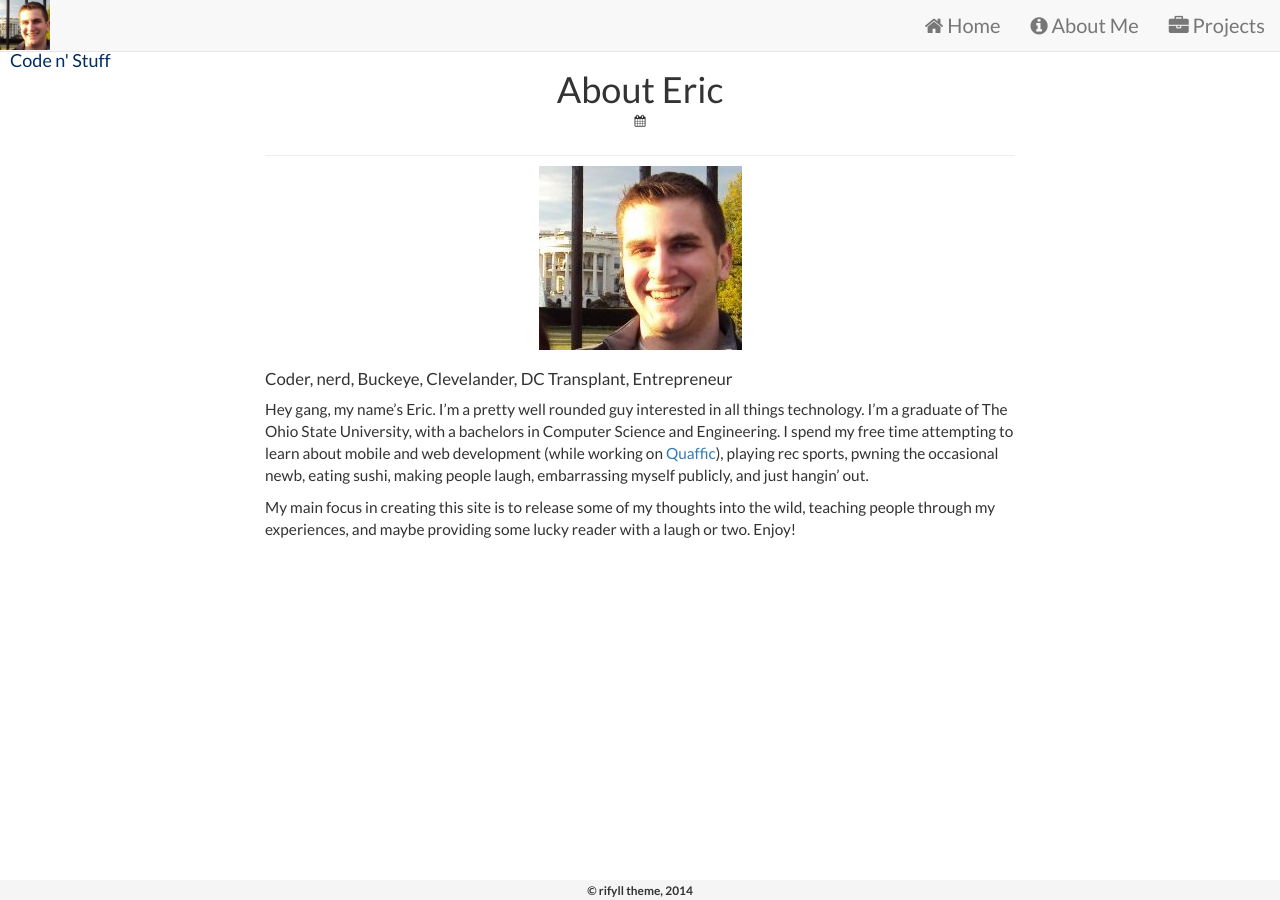
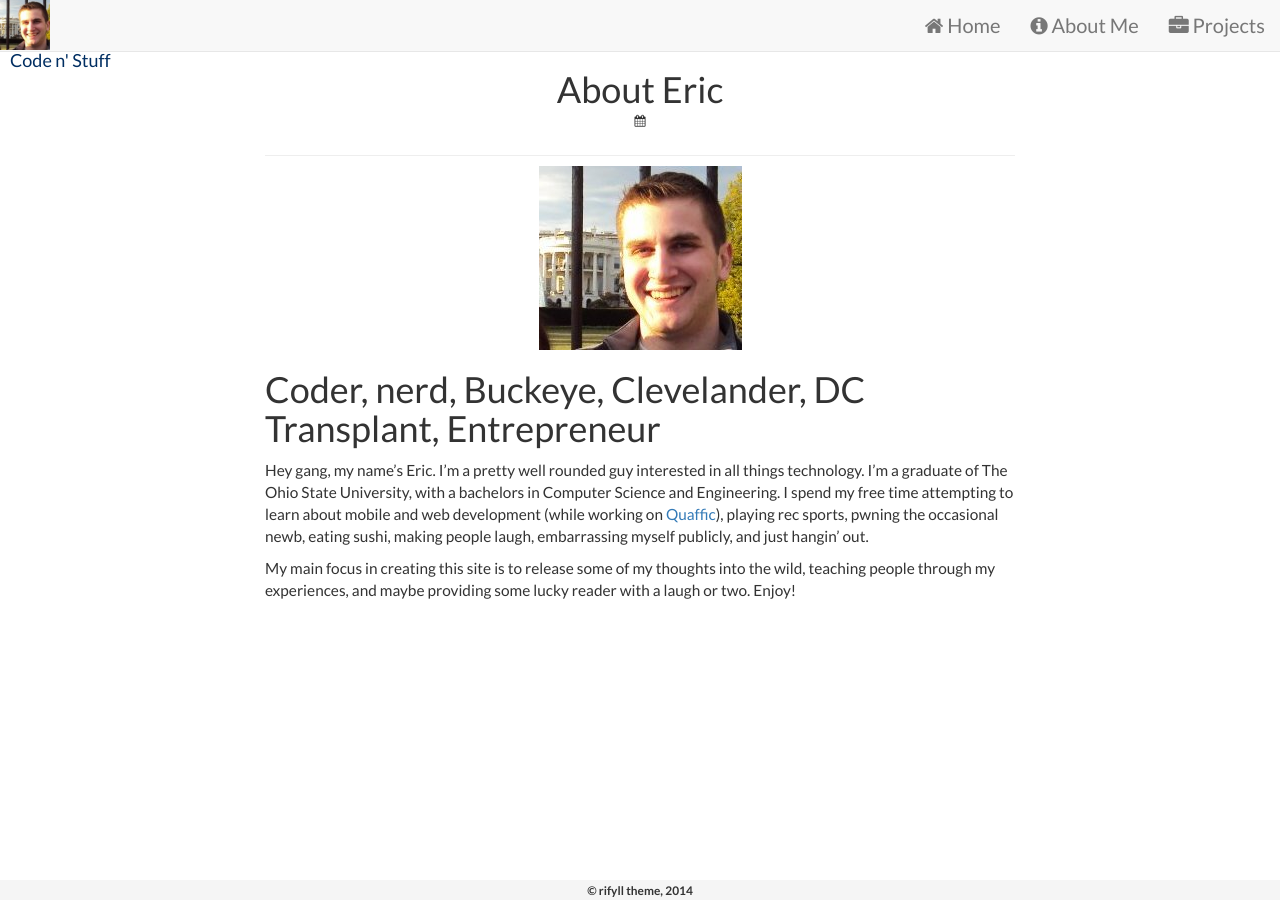
Before and after one commit to ericjperry/ericjperry.github.io, a Jekyll site: the page built from about/index.md, in a window 1280 px wide. Built offline with Jekyll 4.4.1, drawn with Linux system fonts in a browser that asks for light colours; nearby versions of some CDN libraries.

Commit message:
Fixing h1 tag

```diff
--- a/about/index.md
+++ b/about/index.md
@@ -4,7 +4,7 @@ author: eric
 layout: page
 ---
 <img src="../images/profile_picture.jpg" alt="What a cutie" title="headshot" width="203" height="184" class="alignleft size-full wp-image-19" style="display: block; margin-left: auto; margin-right: auto" />
-<h1 style="font-size:120%">
+<h1>
   Coder, nerd, Buckeye, Clevelander, DC Transplant, Entrepreneur
 </h1>
 
```
